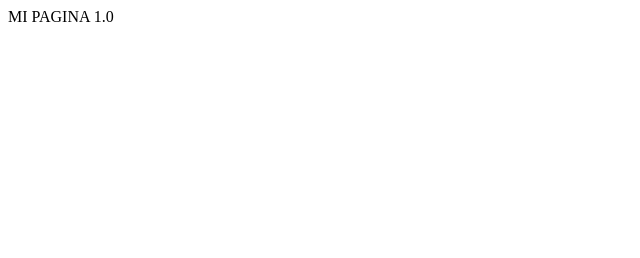
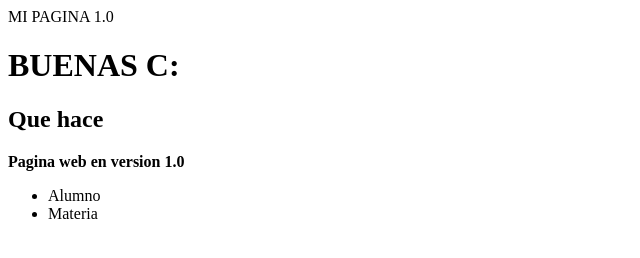
Before and after one commit to IT4A-2022/Practica1-Israel-Hernandez, a plain HTML site: page index.html in a window 1280 px wide. Shown: the whole page, without its empty margins (0-640 px from the left). Drawn offline with Linux system fonts and the light colour scheme.

Commit message:
Update index.html

```diff
--- a/index.html
+++ b/index.html
@@ -4,5 +4,13 @@
     </head>
     <body>
 
+        <h1>BUENAS C:</h1>
+        <h2>Que hace</h2>
+        <p> <strong>Pagina web en version 1.0</strong></p>
+        <ul>
+            <li>Alumno</li>
+            <li>Materia</li>
+
+        </ul>
     </body>
 </html>
```
